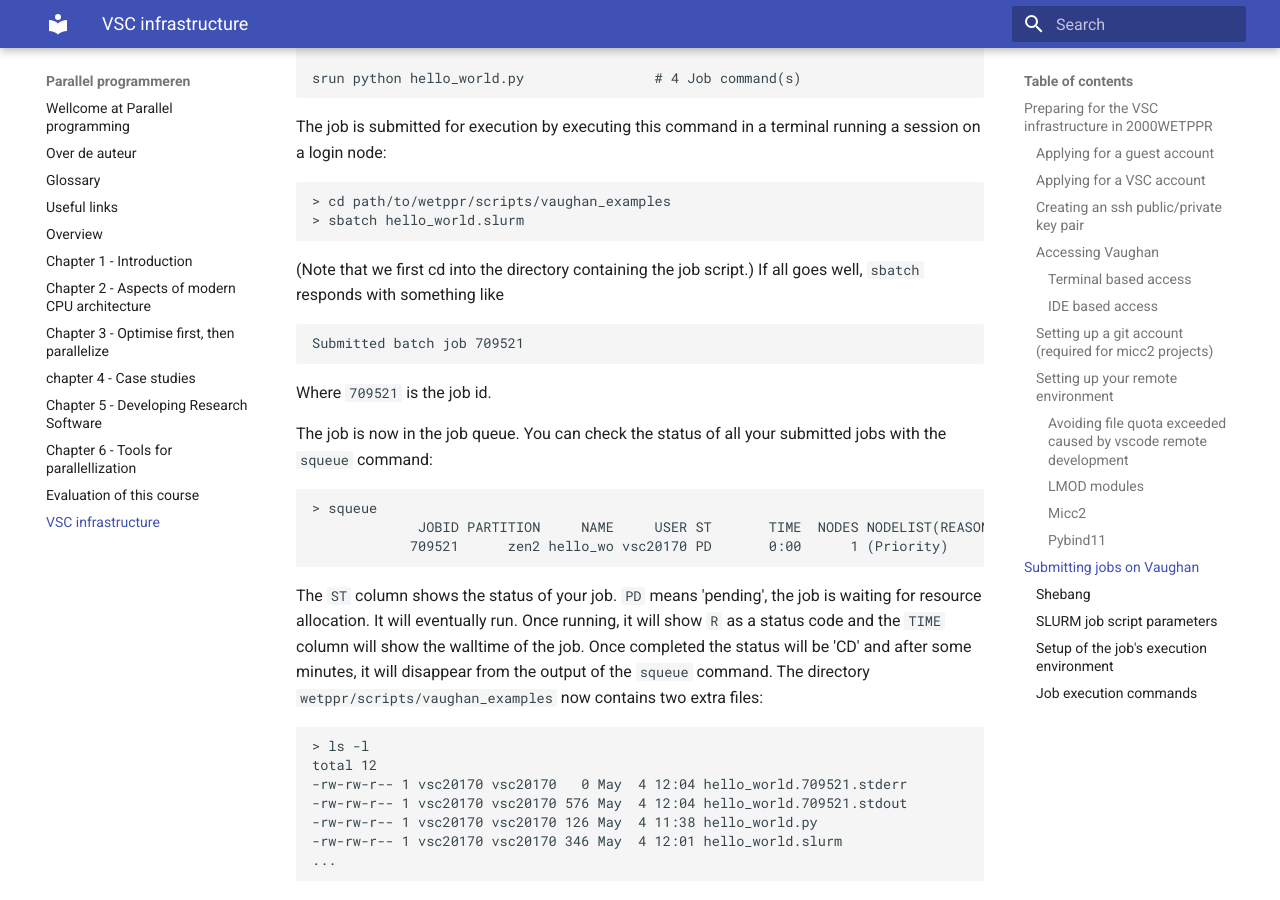
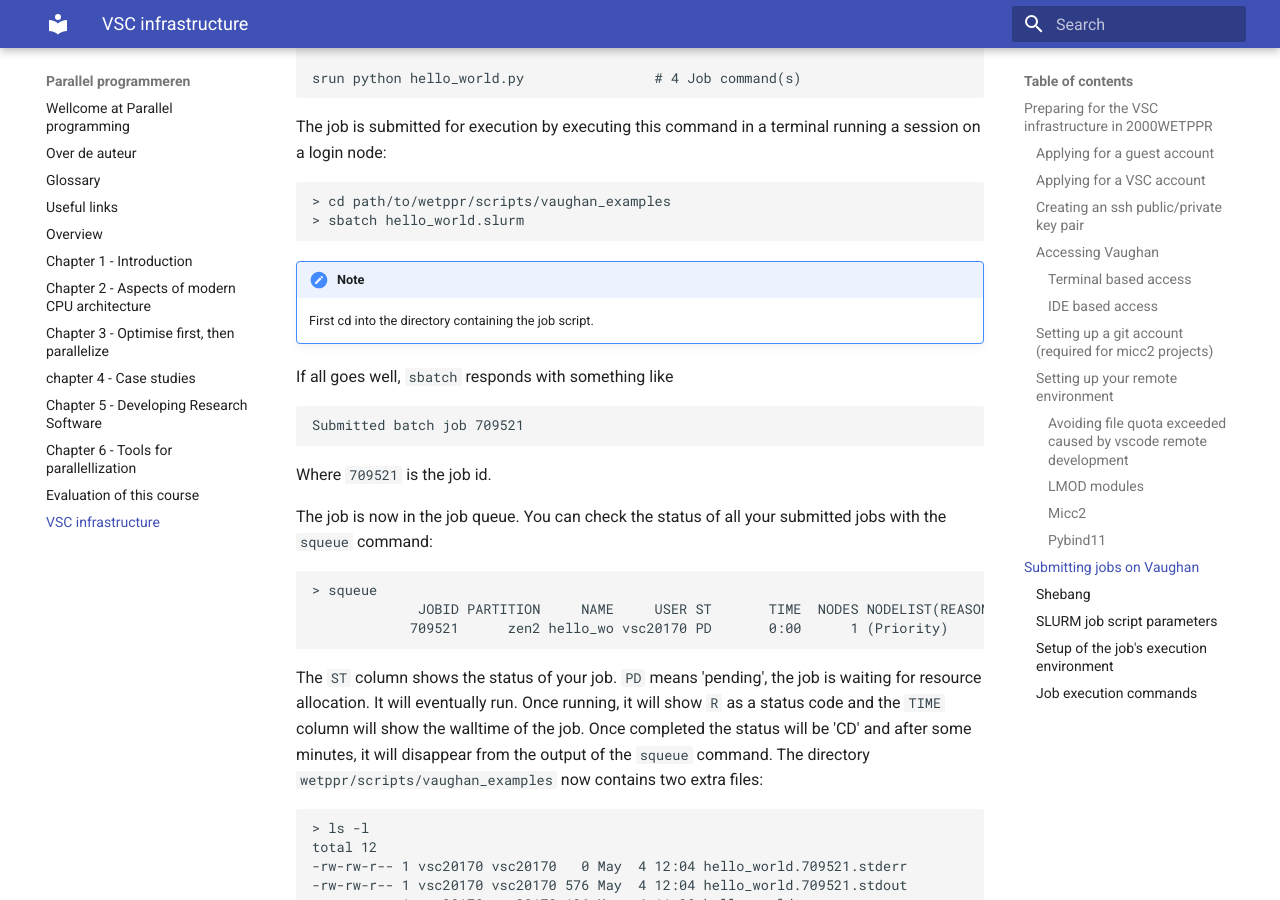
Before and after one commit to etijskens/wetppr, an MkDocs documentation site: the page built from docs/vsc-infrastructure.md, in a window 1280 px wide and 900 px high, scrolled down 9261 px. Built offline with MkDocs 1.6.1 and Material for MkDocs 9.7.7, drawn with Linux system fonts in a browser that asks for light colours; some of the changed text lies outside the part shown.

Commit message:
Submitting jobs on Vaughan

````diff
--- a/docs/vsc-infrastructure.md
+++ b/docs/vsc-infrastructure.md
@@ -389,7 +389,10 @@ The job is submitted for execution by executing this command in a terminal runni
 > cd path/to/wetppr/scripts/vaughan_examples
 > sbatch hello_world.slurm
 ```
-(Note that we first cd into the directory containing the job script.) If all goes well, ``sbatch`` responds with something like
+!!! note
+    First cd into the directory containing the job script.
+
+If all goes well, ``sbatch`` responds with something like
 
 ```shell
 Submitted batch job 709521
````
Also changed, not shown: other parts of docs/vsc-infrastructure.md (+1 -1 lines), 1 other file.
